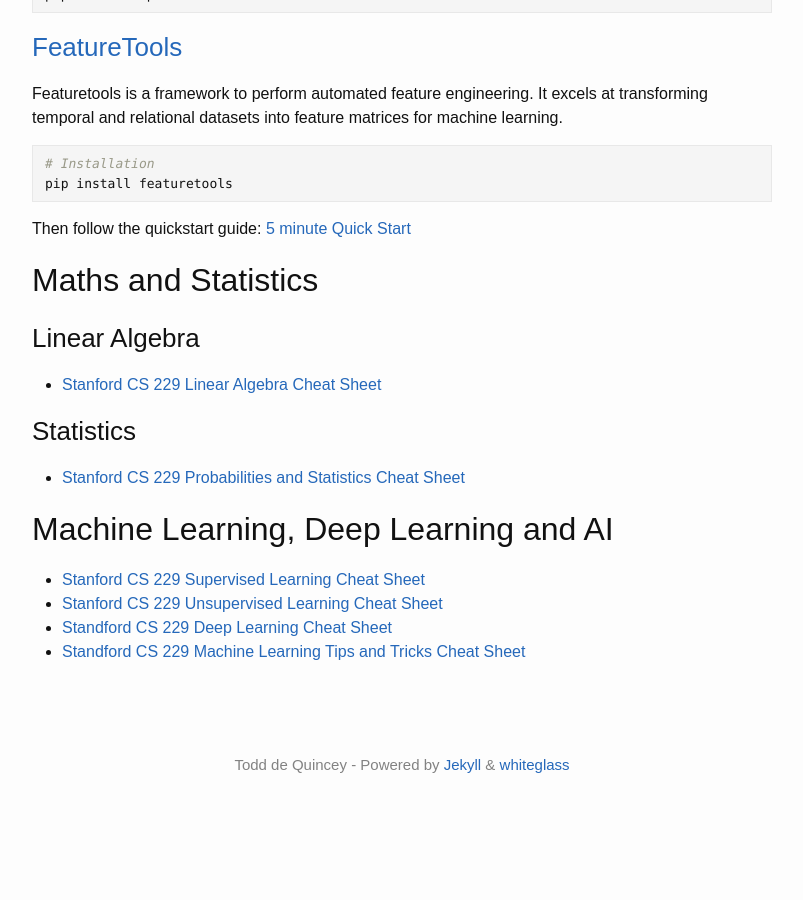
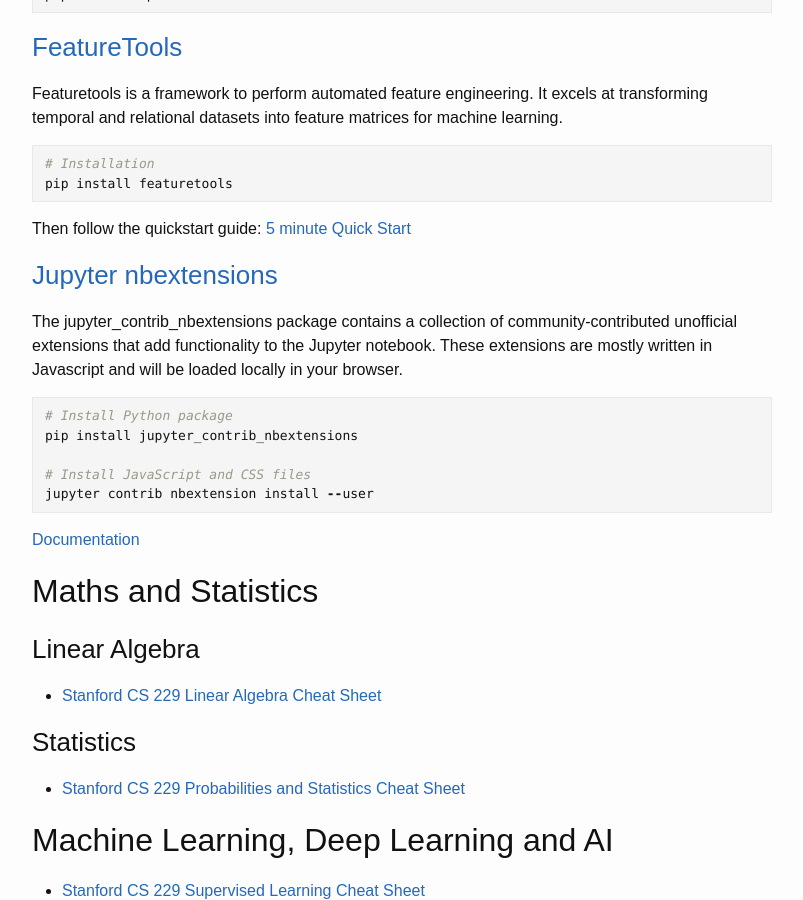
Before and after one commit to toddy86/dequincey.blog, a Jekyll site: the page built from _posts/2018-08-01-data-science-resources.md, in a window 1280 px wide and 900 px high, scrolled down 1393 px. Shown: the whole window, without its empty margins (238-1041 px from the left). Built offline with Jekyll 4.4.1, drawn with Linux system fonts in a browser that asks for light colours; before the commit the page ends 2215 px from its top, so only the background shows below that.

Commit message:
More DS resources

```diff
--- a/_posts/2018-08-01-data-science-resources.md
+++ b/_posts/2018-08-01-data-science-resources.md
@@ -70,6 +70,18 @@
 Then follow the quickstart guide: <a href="https://docs.featuretools.com/#minute-quick-start">5 minute Quick Start</a>
 
 
+<h3><a href="https://jupyter-contrib-nbextensions.readthedocs.io/en/latest/install.html">Jupyter nbextensions</a></h3>
+The jupyter_contrib_nbextensions package contains a collection of community-contributed unofficial extensions that add functionality to the Jupyter notebook. These extensions are mostly written in Javascript and will be loaded locally in your browser.
+
+{% highlight ruby %}
+# Install Python package
+pip install jupyter_contrib_nbextensions
+
+# Install JavaScript and CSS files
+jupyter contrib nbextension install --user
+{% endhighlight %}
+<a href="https://jupyter-contrib-nbextensions.readthedocs.io/en/latest/install.html">Documentation</a>
+
 
 
 <h2 id="mathsandstatistics">Maths and Statistics</h2>
```
